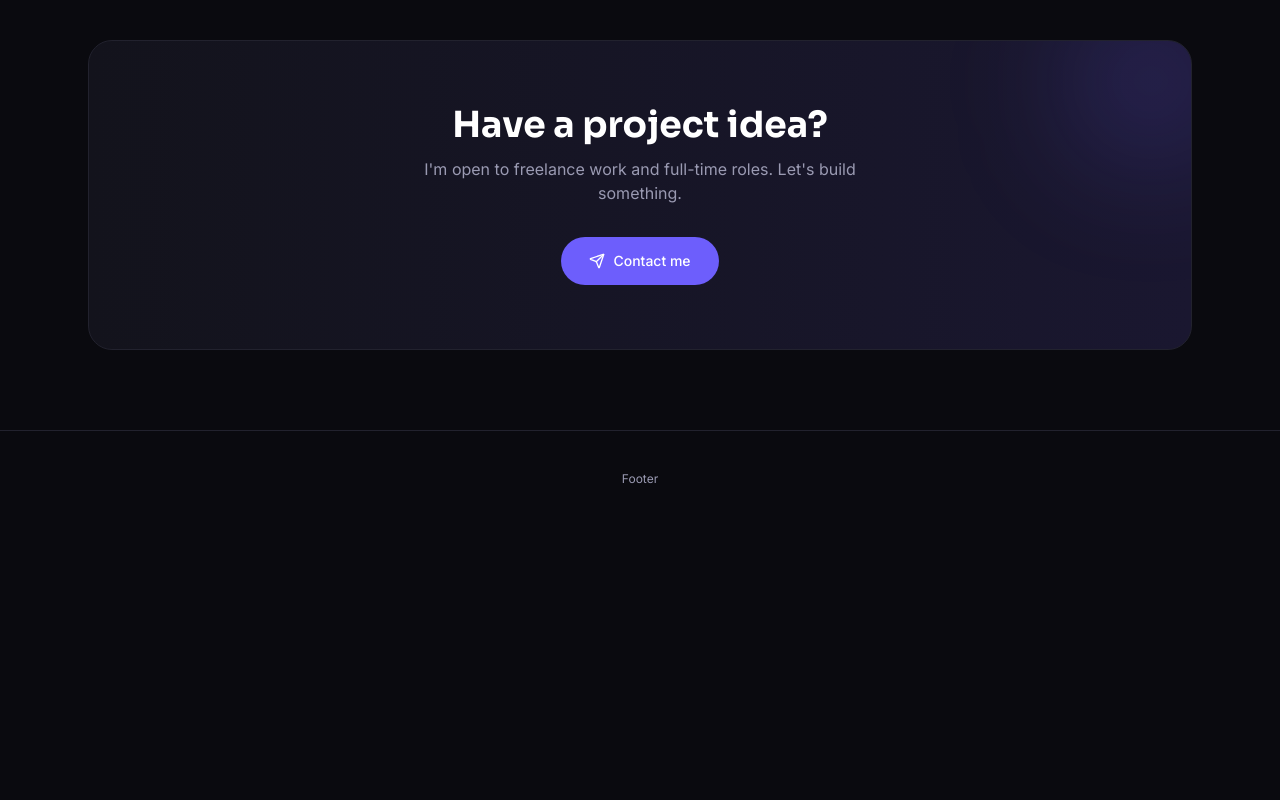
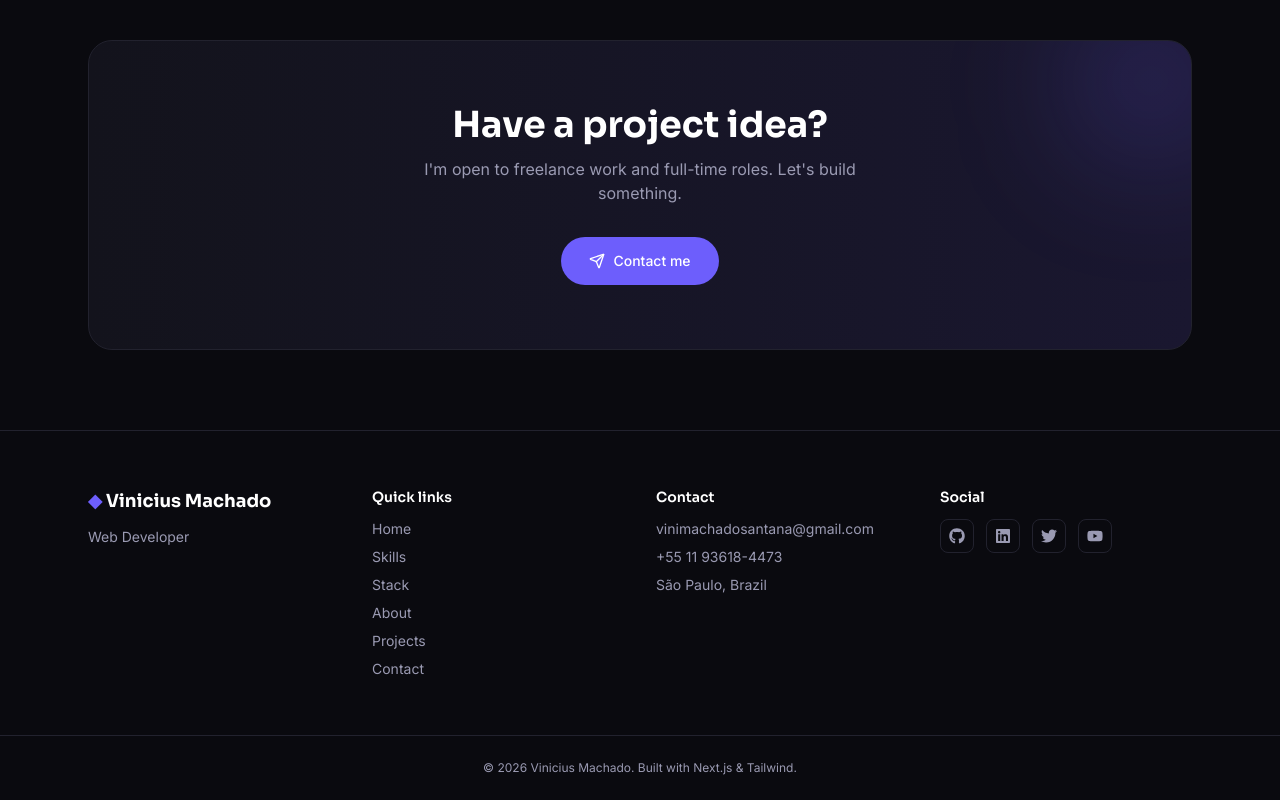
Before and after one commit to vinimachadosantana/vinimachadosantanta-portfolio, a Next.js app: page / in a window 1280 px wide. Shown: the part 3345-4145 px from the top of the page. Before the commit the page ends 3872 px from the top, so only its background shows below. Built offline with nearby package versions, Linux system fonts and the light colour scheme.

Commit message:
feat: add footer

```diff
--- a/src/components/Footer.tsx
+++ b/src/components/Footer.tsx
@@ -1,3 +1,36 @@
+import { FaGithub, FaYoutube, FaLinkedin } from "react-icons/fa";
+import { FaTwitter } from "react-icons/fa6";
+import { nav, socials, contact, hero } from "@/lib/data";
+
+const icons: Record<string, React.ElementType> = { GitHub: FaGithub, LinkedIn: FaLinkedin, Twitter: FaTwitter, YouTube: FaYoutube };
+
 export default function Footer() {
-  return <footer className="border-t border-[#22222E] py-10 text-center text-xs text-[#9A9AB2]">Footer</footer>;
+  return (
+    <footer className="border-t border-[#22222E]">
+      <div className="mx-auto grid max-w-6xl gap-8 px-6 py-14 sm:grid-cols-2 md:grid-cols-4">
+        <div>
+          <a href="#home" className="font-display text-lg font-bold"><span className="text-[#6D5EFC]">◆</span> {hero.name}</a>
+          <p className="mt-3 max-w-xs text-sm text-[#9A9AB2]">{hero.eyebrow}</p>
+        </div>
+        <div>
+          <h4 className="font-display mb-3 text-sm font-semibold">Quick links</h4>
+          <ul className="space-y-2 text-sm text-[#9A9AB2]">{nav.map((n) => (<li key={n.href}><a href={n.href} className="hover:text-white">{n.label}</a></li>))}</ul>
+        </div>
+        <div>
+          <h4 className="font-display mb-3 text-sm font-semibold">Contact</h4>
+          <ul className="space-y-2 text-sm text-[#9A9AB2]"><li>{contact.email}</li><li>{contact.phone}</li><li>{contact.location}</li></ul>
+        </div>
+        <div>
+          <h4 className="font-display mb-3 text-sm font-semibold">Social</h4>
+          <div className="flex gap-3">
+            {socials.map((s) => {
+              const Icon = icons[s.name];
+              return <a key={s.name} href={s.href} aria-label={s.name} className="rounded-lg border border-[#22222E] p-2 text-[#9A9AB2] transition-colors hover:border-[#6D5EFC]/60 hover:text-white"><Icon size={16} /></a>;
+            })}
+          </div>
+        </div>
+      </div>
+      <div className="border-t border-[#22222E] py-6 text-center text-xs text-[#9A9AB2]">© {new Date().getFullYear()} {hero.name}. Built with Next.js & Tailwind.</div>
+    </footer>
+  );
 }
```
